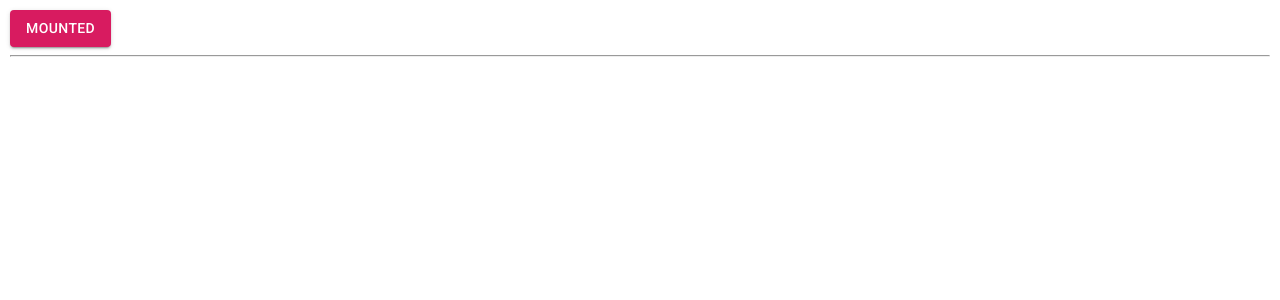
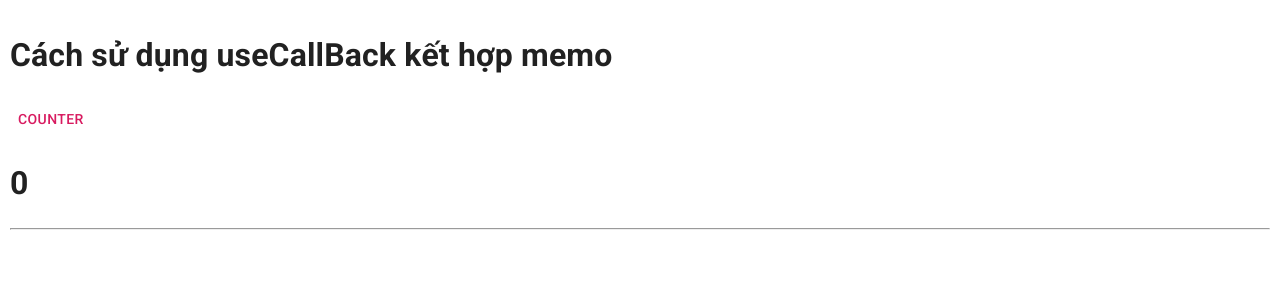
Before and after one commit to nqbao47/hook-learning, a React (Create React App) app: page / in a window 1280 px wide. Shown: the top 300 px of the page. Built offline with nearby package versions, Linux system fonts and the light colour scheme.

Commit message:
Hiểu về memo(), useCallback() và ứng dụng để giải quyết vấn đề bị re-render lại component con

```diff
--- a/src/App.js
+++ b/src/App.js
@@ -13,8 +13,9 @@ import Box from "@mui/material/Box";
 import LightModeIcon from "@mui/icons-material/LightMode";
 import DarkModeIcon from "@mui/icons-material/DarkMode";
 import SettingsBrightnessIcon from "@mui/icons-material/SettingsBrightness";
+import CallbackExample from "./components/memo/useCallBack";
 import { useState } from "react";
-import CheckPrevAndCurrentValue from "./components/useRef/CheckPrevAndCurrentValue";
+import { useCallback } from "react";
 
 function ModeSelect() {
   const { mode, setMode } = useColorScheme();
@@ -88,25 +89,35 @@ function ModeToggle() {
 }
 
 function App() {
-  const [show, setShow] = useState(false);
-  const [status, setStatus] = useState("Mounted");
+  // -- Ví dụ về Mounted/Unmounted
+  // const [show, setShow] = useState(false);
+  // const [status, setStatus] = useState("Mounted");
 
-  const handleButtonClick = () => {
-    setShow(!show);
-    setStatus(show ? "Mounted" : "Unmounted");
-  };
+  // const handleButtonClick = () => {
+  //   setShow(!show);
+  //   setStatus(show ? "Mounted" : "Unmounted");
+  // };
+
+  // -- Ví dụ memo()/ useCallBack()
+  const [count, setCount] = useState(0);
+
+  const handleIncrease = useCallback(() => {
+    setCount((prev) => prev + 1);
+  }, []);
 
   return (
     <>
       <div style={{ padding: "10px" }}>
-        <Button
+        {/* // -- Ví dụ memo/callback */}
+        <CallbackExample onIncrease={handleIncrease} />
+        <h1>{count}</h1>
+        {/* <Button
           variant="contained"
           onClick={handleButtonClick}
         >
           {status || setStatus("Unmounted")}
         </Button>
-        {show && <CheckPrevAndCurrentValue />}
-
+        {show && <CheckPrevAndCurrentValue />} */}
         <hr />
         {/* <TodoList />
         <hr />
--- /dev/null
+++ b/src/components/memo/useCallBack.js
@@ -0,0 +1,14 @@
+import { memo } from "react";
+import { Button } from "@mui/material";
+
+function CallbackExample({ onIncrease }) {
+  console.log("re-render");
+  return (
+    <>
+      <h1>Cách sử dụng useCallBack kết hợp memo</h1>
+      <Button onClick={onIncrease}>Counter</Button>
+    </>
+  );
+}
+
+export default memo(CallbackExample);
```
Also changed, not shown: src/components/memo/MemoExample.js (added, +15 -0 lines), src/components/memo/doc.md (added, +9 -0 lines).
